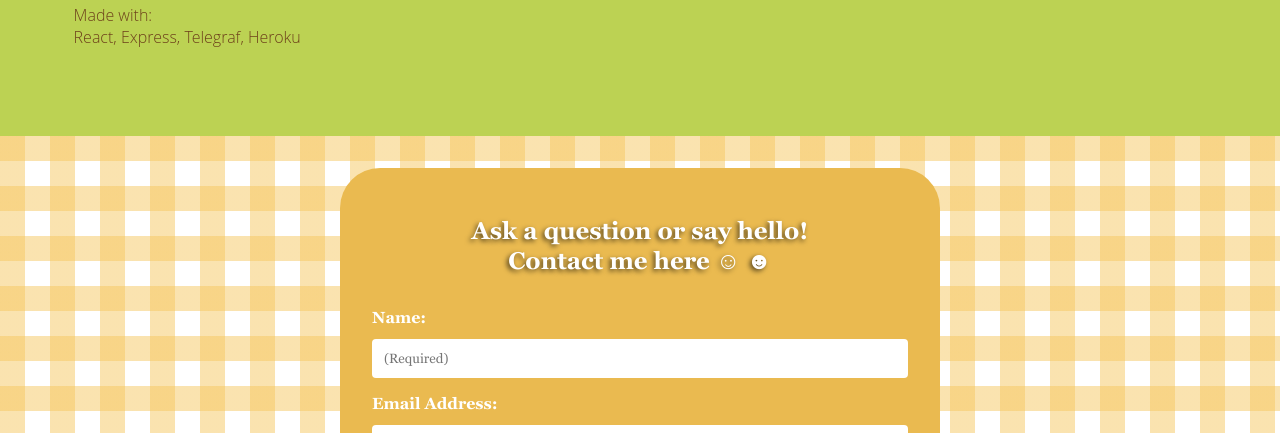
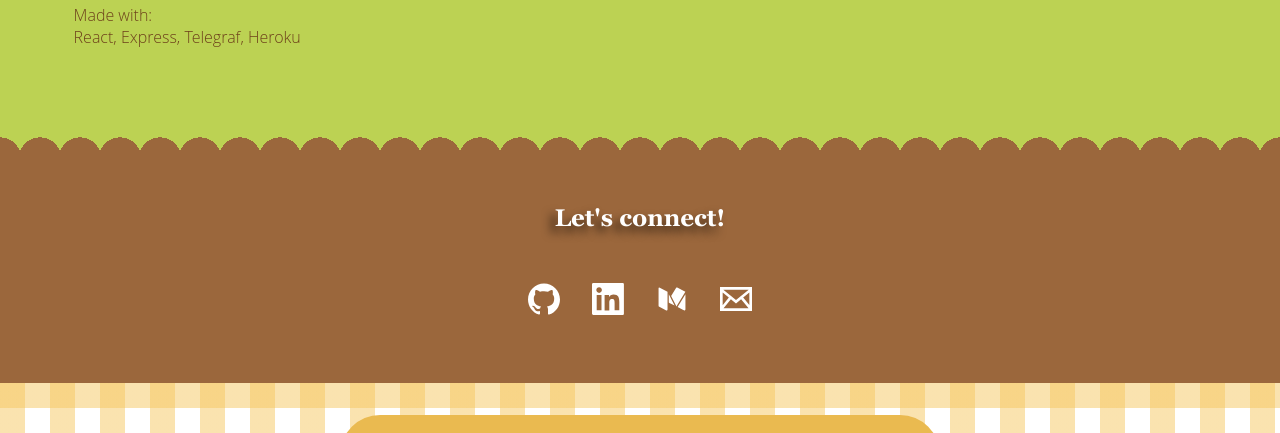
Before and after one commit to sheerlinvuong/sheerlinvuong.github, a React (Create React App) app: page / in a window 1280 px wide. Shown: the part 2480-2913 px from the top of the page. Built offline with nearby package versions, Linux system fonts and the light colour scheme; no server answers.

Commit message:
Social media component

```diff
--- a/src/components/pages/homePage.js
+++ b/src/components/pages/homePage.js
@@ -3,6 +3,7 @@ import * as S from './homePage.styles';
 import { Hero } from '../hero/hero';
 import { Work } from '../work/work';
 import Projects from '../projects/projects';
+import Socials from '../socials/connect';
 import { Contact } from '../contact/contact';
 class HomePage extends Component {
   render() {
@@ -11,6 +12,7 @@ class HomePage extends Component {
         <Hero />
         <Work />
         <Projects />
+        <Socials />
         <Contact />
       </S.Page>
     );
--- /dev/null
+++ b/src/components/socials/connect.js
@@ -0,0 +1,23 @@
+import React, { Component } from 'react';
+import { IconEmail, IconGithub, IconLinkedin, IconMedium } from './Icons';
+import { SoilFrame, Heading, IconsSt } from './social.styles';
+
+class Socials extends Component {
+  render() {
+    return (
+      <SoilFrame>
+        <Heading>Let&apos;s connect!</Heading>
+        <IconsSt>
+          <IconGithub href="https://github.com/sheerlinvuong" />
+          <IconLinkedin href="https://www.linkedin.com/in/sheerlin-vuong-8396aa174/" />
+          <IconMedium href="https://medium.com/@sheerlinvuong" />
+          <IconEmail href="mailto:sheerlinvuong@gmail.com" />
+          {/* <IconTwitter href="https://twitter.com/sheerlinonline"/> */}
+          {/* <IconInstagram href="https://www.instagram.com/sheerlin/"/> */}
+        </IconsSt>
+      </SoilFrame>
+    );
+  }
+}
+
+export default Socials;
```
Also changed, not shown: 1 other file (tests, documents, lock files or other folders).
